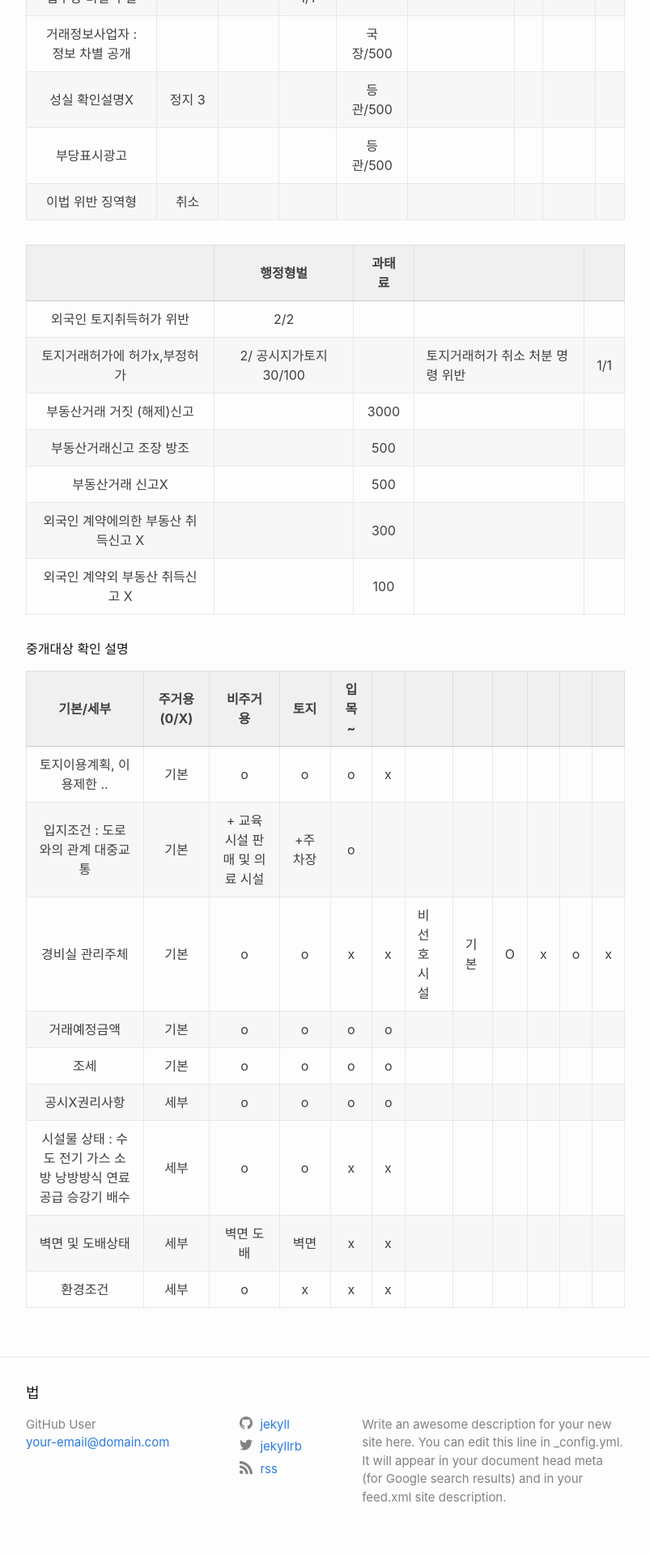
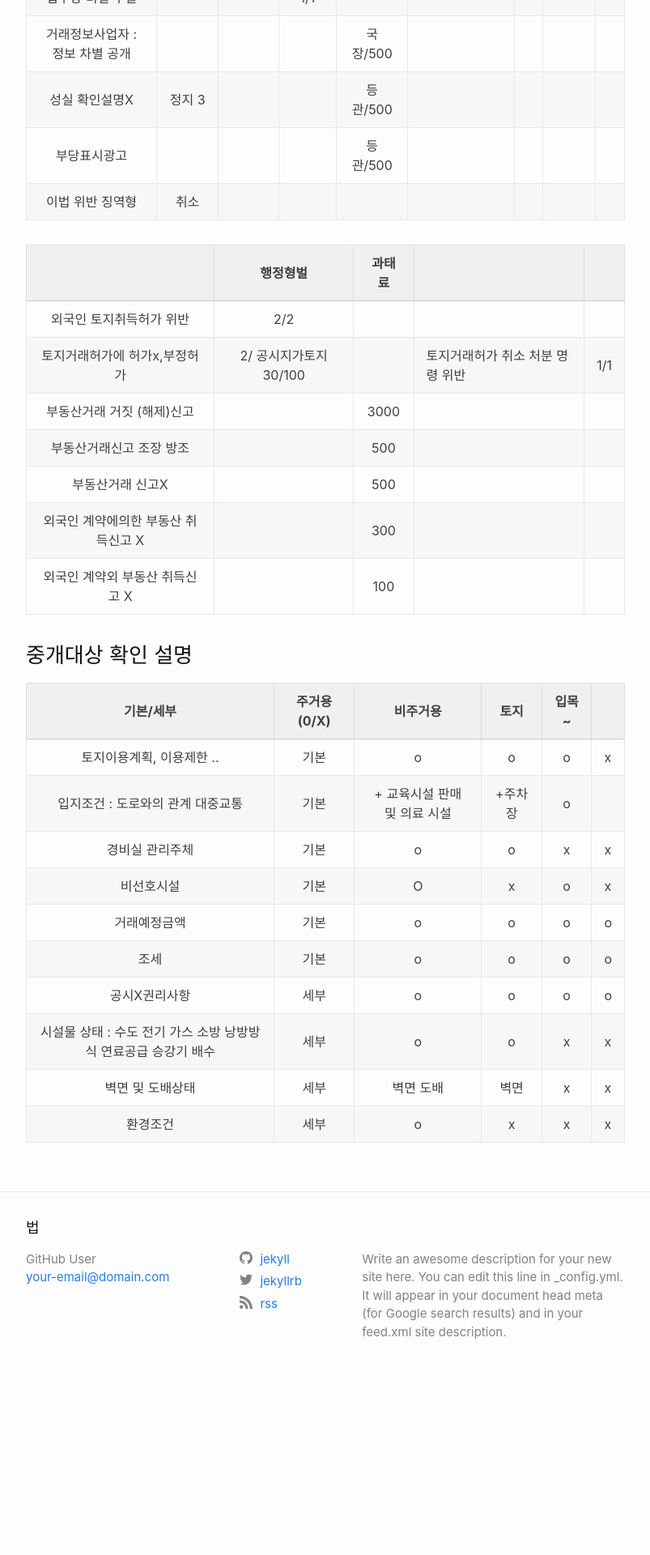
Before and after one commit to EeeUnS/others, a Jekyll site: the page built from _posts/2020-09-05-estate.md, in a window 1280 px wide. Shown: the part 4457-6377 px from the top of the page at 81% size, without its empty margins (238-1041 px from the left). Built offline with Jekyll 4.4.1, drawn with Linux system fonts in a browser that asks for light colours; after the commit the page ends 6173 px from its top, so only the background shows below that.

```diff
--- a/_posts/2020-09-05-estate.md
+++ b/_posts/2020-09-05-estate.md
@@ -150,13 +150,14 @@ categories: paper
 
 
 
-중개대상 확인 설명
+### 중개대상 확인 설명
 
 |기본/세부|주거용(0/X)|비주거용|토지|입목~|
 |:---:|:---:|:---:|:---:|:---:|
 |토지이용계획, 이용제한 ..|기본|o|o|o|x|
 |입지조건 : 도로와의 관계 대중교통|기본|+ 교육시설 판매 및 의료 시설|+주차장|o|
-|경비실 관리주체|기본|o|o|x|x|비선호시설 |기본|O|x|o |x|
+|경비실 관리주체|기본|o|o|x|x|
+|비선호시설 |기본|O|x|o |x|
 |거래예정금액|기본|o|o|o|o|
 |조세|기본|o|o|o|o|
 |공시X권리사항|세부|o|o|o|o|
```
